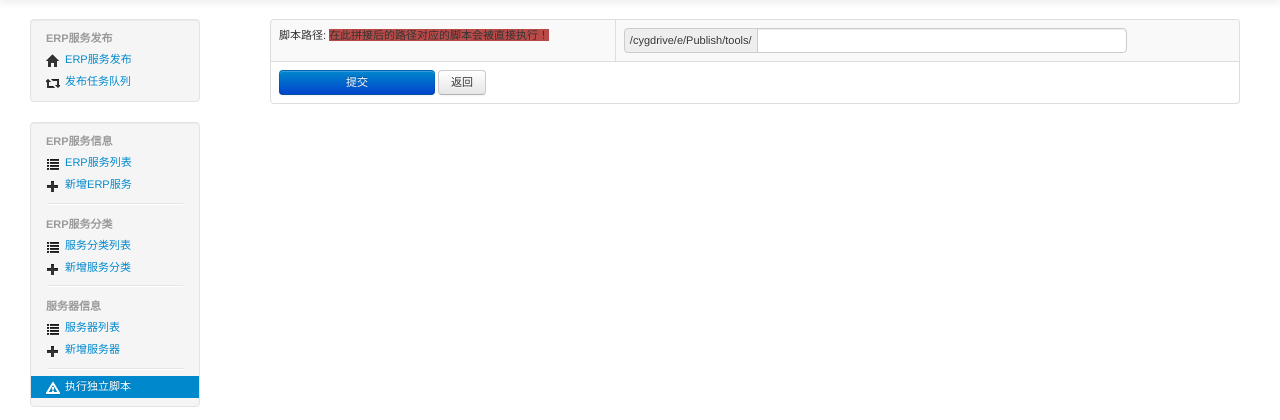
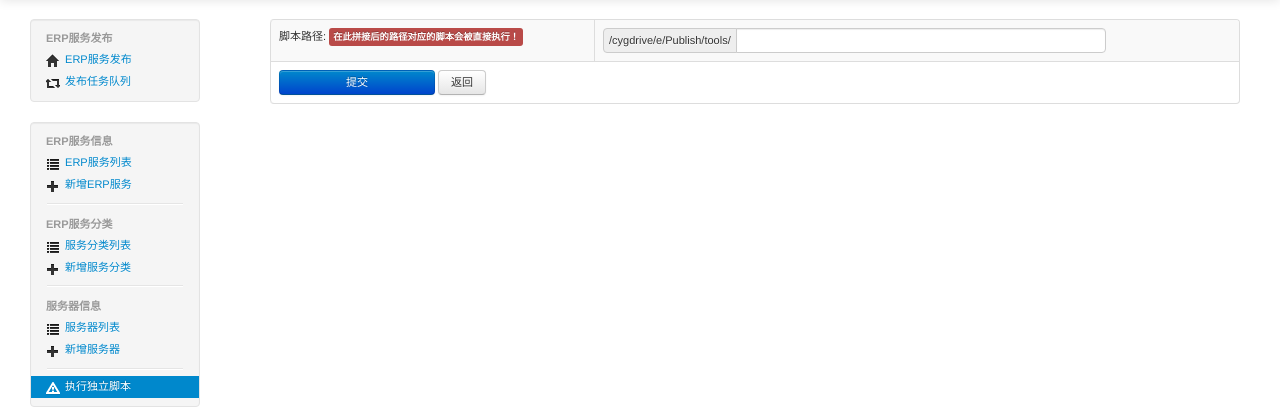
Before and after one commit to no2key/distribution, a Django app: page /independent_script/ in a window 1280 px wide. Shown: the part 41-461 px from the top of the page. Run offline with Django 3.2, Linux system fonts and the light colour scheme; the visitor is signed in with stand-in values (Sample User, id 1); some libraries are stand-ins or nearby versions.

```diff
--- a/templates/service_independent_script.html
+++ b/templates/service_independent_script.html
@@ -14,7 +14,7 @@
                 {% csrf_token %}
                 <table id="distribution" class="table table-striped table-hover table-bordered">
                     <tr>
-                        <th> <label for="id_script">脚本路径: <span class='label-important'>在此拼接后的路径对应的脚本会被直接执行！</span> </label></th>
+                        <th> <label for="id_script">脚本路径: <span class='label label-important'>在此拼接后的路径对应的脚本会被直接执行！</span> </label></th>
                         <td>
                             <div class="input-prepend">
                                 <span class="add-on">/cygdrive/e/Publish/tools/</span>
```
Also changed, not shown: dist/execute.py.
